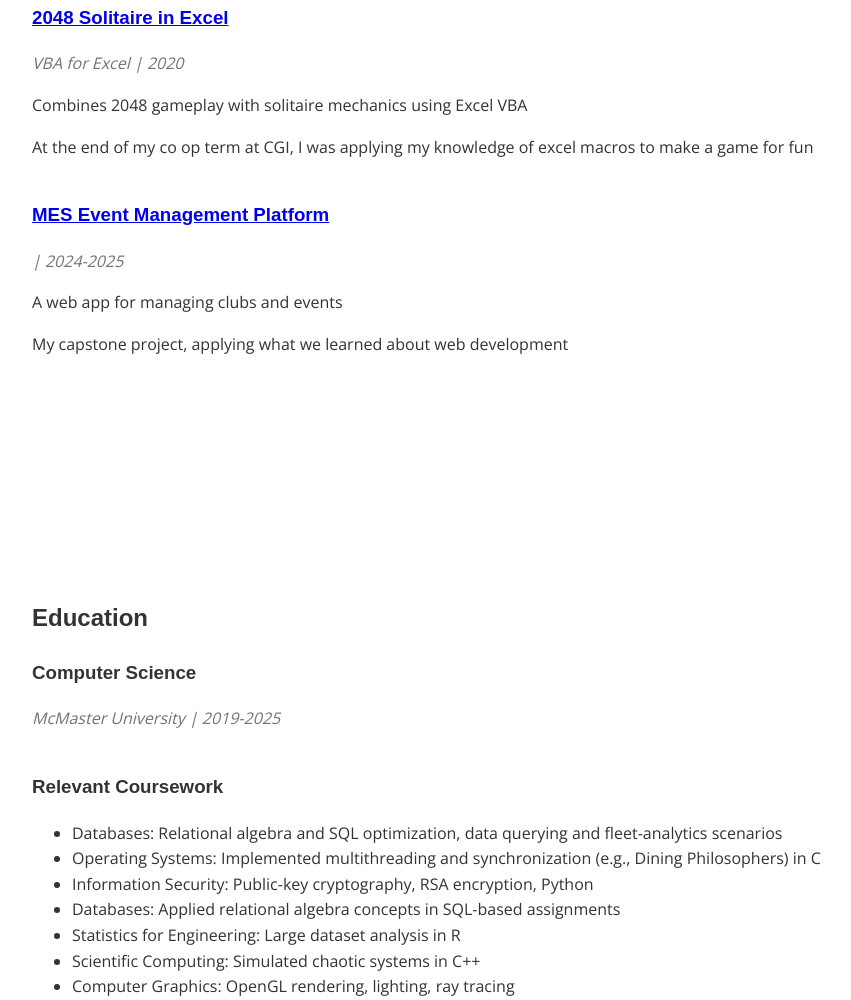
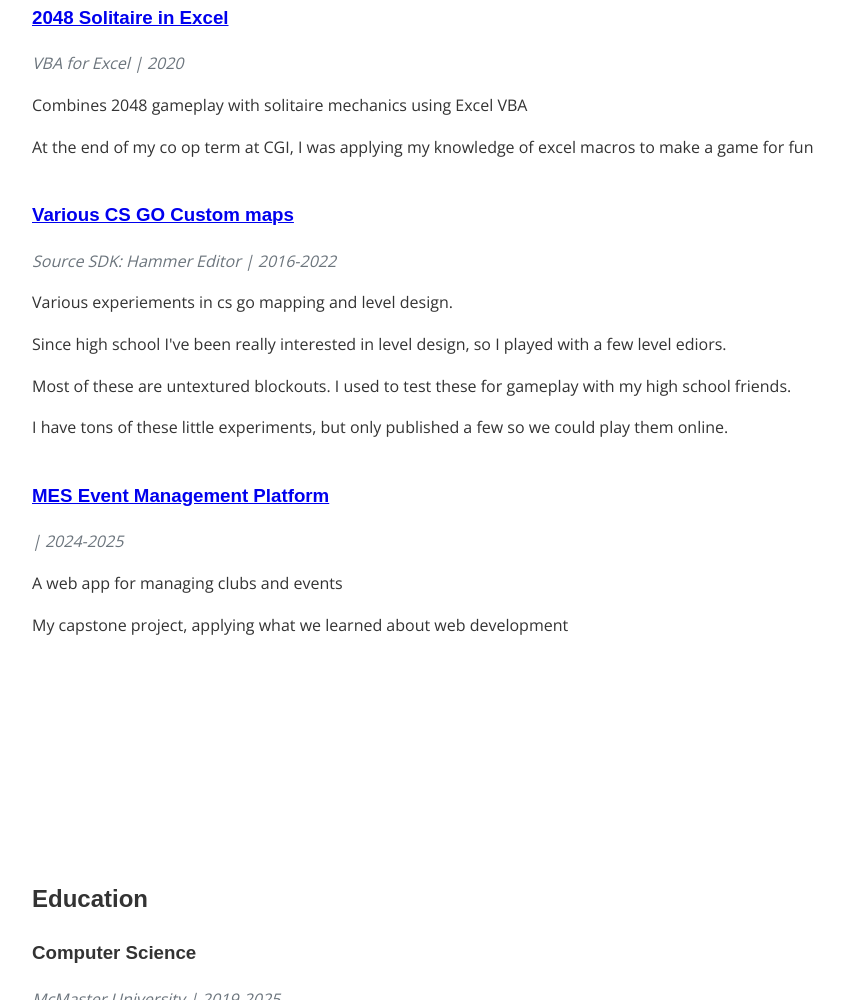
Before and after one commit to millad456/website, a plain HTML site: page index.html in a window 1280 px wide. Shown: the part 2152-3152 px from the top of the page, without its empty margins (282-1133 px from the left). Drawn offline with nearby package versions, Linux system fonts and the light colour scheme; a web font is replaced by a local one.

Commit message:
pulled github down to main

```diff
--- a/index.html
+++ b/index.html
@@ -89,6 +89,15 @@
         </div>
 
         <div class="item">
+          <h3><a href="https://steamcommunity.com/profiles/76561198108261914/myworkshopfiles/" class="project-link">Various CS GO Custom maps</a></h3>
+          <p class="meta">Source SDK: Hammer Editor | 2016-2022</p>
+          <p>Various experiements in cs go mapping and level design.</p>
+          <p>Since high school I've been really interested in level design, so I played with a few level ediors.</p>
+          <p>Most of these are untextured blockouts. I used to test these for gameplay with my high school friends.</p>
+          <p>I have tons of these little experiments, but only published a few so we could play them online.</p>
+        </div>
+
+        <div class="item">
           <h3><a href="https://www.youtube.com/watch?v=qXjTv_37JMg" class="project-link">MES Event Management Platform</a></h3>
           <p class="meta">| 2024-2025</p>
           <p>A web app for managing clubs and events</p>
```
